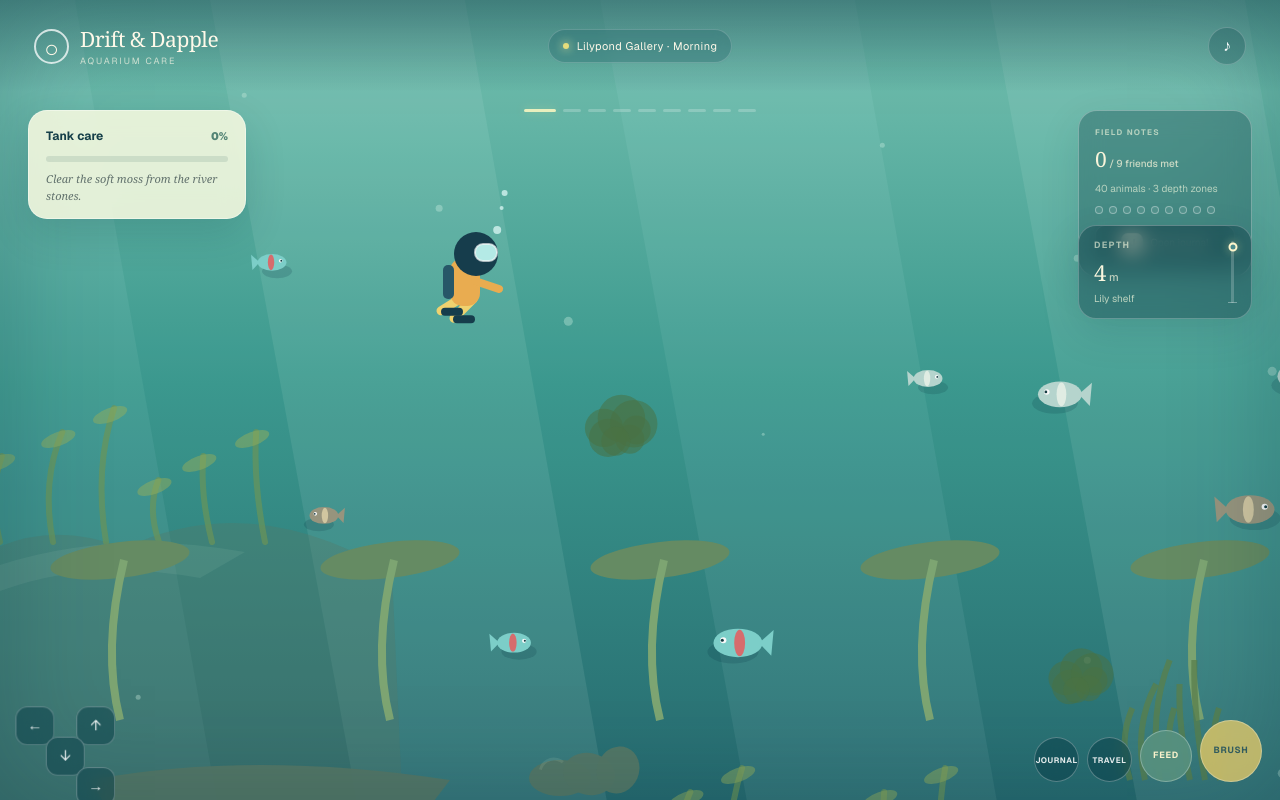
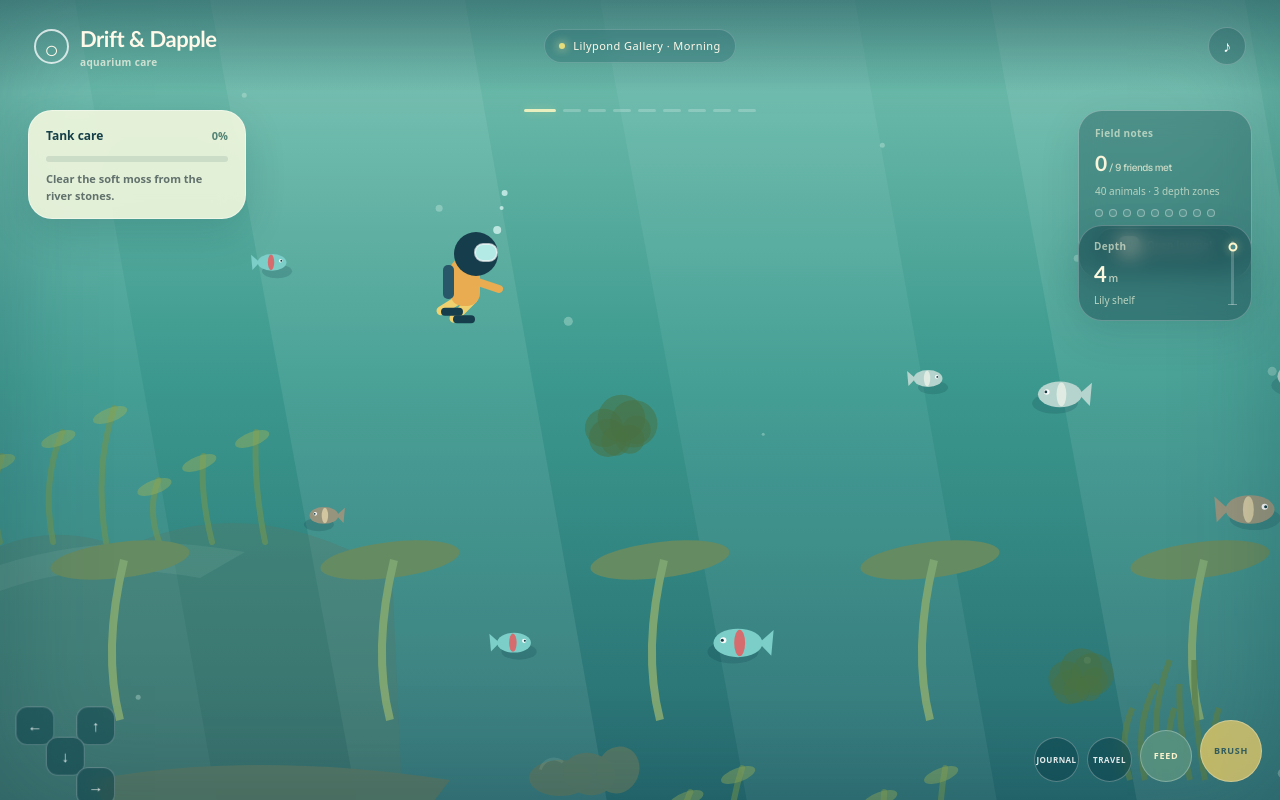
Before and after one commit to evan-y-zhong/cozy-aquarium, a Next.js app: page / in a window 1280 px wide. Built offline with nearby package versions, Linux system fonts and the light colour scheme.

Commit message:
Soften game typography and menus

```diff
--- a/app/globals.css
+++ b/app/globals.css
@@ -1,9 +1,9 @@
 @import 'tailwindcss';
 
-:root { --ink: #153f49; --cream: #fff9e9; }
+:root { --ink: #153f49; --cream: #fff9e9; --font-bubbly: ui-rounded, "Arial Rounded MT Bold", "Avenir Next Rounded", "Trebuchet MS", sans-serif; --font-soft: "Avenir Next Rounded", "Avenir Next", ui-rounded, system-ui, sans-serif; }
 * { box-sizing: border-box; }
 html, body { width: 100%; height: 100%; overflow: hidden; }
-body { margin: 0; background: #1f7380; color: var(--ink); font-family: var(--font-geist-sans), Arial, Helvetica, sans-serif; }
+body { margin: 0; background: #1f7380; color: var(--ink); font-family: var(--font-soft); }
 button { font: inherit; }
 .game-shell { position: fixed; inset: 0; overflow: hidden; }
 .aquarium { display: block; width: 100%; height: 100%; }
@@ -147,6 +147,50 @@ kbd { display: inline-grid; min-width: 27px; height: 25px; place-items: center;
 .travel-progress small { margin-top: 8px; color: #b2963d; font-size: 7px; font-weight: 800; text-transform: uppercase; letter-spacing: .08em; white-space: nowrap; }
 .travel-hint { margin: 0; padding: 9px 22px 17px; color: #7d8c84; text-align: center; font-size: 9px; }
 .travel-hint kbd { height: 20px; min-width: 22px; padding: 0 5px; }
+
+/* Rounded, storybook-like type and softer surfaces keep the caretaker UI playful. */
+.brand h1, .field-card strong, .depth-copy strong, .creature-label strong, .travel-button span,
+.completion-card strong, .level-intro strong, .journal-header h2, .journal-totals strong,
+.journal-page-title h3, .journal-list li strong, .habitat-layer-list li strong,
+.travel-header h2, .travel-copy strong, .travel-progress b {
+  font-family: var(--font-bubbly);
+  font-weight: 700;
+  letter-spacing: -.02em;
+}
+.care-card p, .level-intro p, .personality-note p { font-family: var(--font-soft); font-style: normal; font-weight: 550; }
+.brand p, .eyebrow, .depth-copy > span, .creature-label span, .level-intro span,
+.journal-header span, .journal-page-title span, .journal-columns h4, .personality-note > span,
+.travel-header span, .travel-copy small, .travel-progress small, .travel-button small {
+  font-family: var(--font-soft);
+  text-transform: none;
+  letter-spacing: .035em;
+}
+.brand h1 { font-size: 22px; }
+.brand p { font-size: 10px; font-weight: 650; }
+.eyebrow, .depth-copy > span, .creature-label span { font-size: 10px; font-weight: 700; }
+.tank-label, .care-card, .field-card, .depth-card, .controls-card, .clean-prompt, .feed-prompt { font-family: var(--font-soft); }
+.care-card, .field-card, .depth-card { border-radius: 24px; }
+.journal-button, .travel-button { border-radius: 18px; font-family: var(--font-soft); font-weight: 700; }
+.journal-panel { border-radius: 36px; background: radial-gradient(circle at 12% 4%, #fffbea 0, #f8f2d8 48%, #edf0cf 100%); box-shadow: 0 34px 95px rgba(2,30,38,.32), inset 0 1px 0 rgba(255,255,255,.8); }
+.journal-header h2 { font-size: 34px; color: #315f5a; }
+.journal-header span, .travel-header span { font-size: 12px; color: #7d9586; }
+.journal-tabs button { min-height: 34px; border-radius: 999px; font-family: var(--font-soft); font-size: 12px; font-weight: 750; }
+.journal-list li { border-radius: 18px; }
+.journal-list li strong, .habitat-layer-list li strong { font-size: 13px; }
+.journal-list li small { font-family: var(--font-soft); font-size: 10px; }
+.habitat-layer-list li, .personality-note { border-radius: 18px; }
+.personality-note p { font-size: 12px; }
+.travel-panel { border-radius: 36px; background: radial-gradient(circle at 10% 0, #fbffe9 0, #edf2df 52%, #dcebcf 100%); box-shadow: 0 34px 100px rgba(2,30,38,.36), inset 0 1px 0 rgba(255,255,255,.85); }
+.travel-header h2 { font-size: 31px; color: #315f5a; }
+.travel-grid { gap: 12px; }
+.travel-grid > button { border-width: 2px; border-radius: 24px; background: rgba(255,255,255,.66); box-shadow: inset 0 1px 0 rgba(255,255,255,.9); }
+.travel-grid > button.current { background: #fff9dc; box-shadow: 0 7px 18px rgba(101,92,41,.1), inset 0 0 0 1px rgba(221,193,93,.26); }
+.travel-copy small { font-size: 11px; font-weight: 750; }
+.travel-copy strong { margin-top: 4px; font-size: 17px; }
+.travel-copy em { font-family: var(--font-soft); font-size: 10px; }
+.travel-progress { font-family: var(--font-soft); font-size: 10px; }
+.travel-progress small { font-size: 9px; }
+.travel-hint { font-family: var(--font-soft); font-size: 11px; }
 @keyframes travel-backdrop-in { from { opacity: 0; } to { opacity: 1; } }
 @keyframes travel-panel-in { 0% { opacity: 0; transform: translateY(30px) scale(.94); } 72% { opacity: 1; transform: translateY(-2px) scale(1.008); } 100% { opacity: 1; transform: translateY(0) scale(1); } }
 @keyframes travel-card-in { from { opacity: 0; transform: translateY(12px) scale(.98); } to { opacity: 1; transform: translateY(0) scale(1); } }
```
